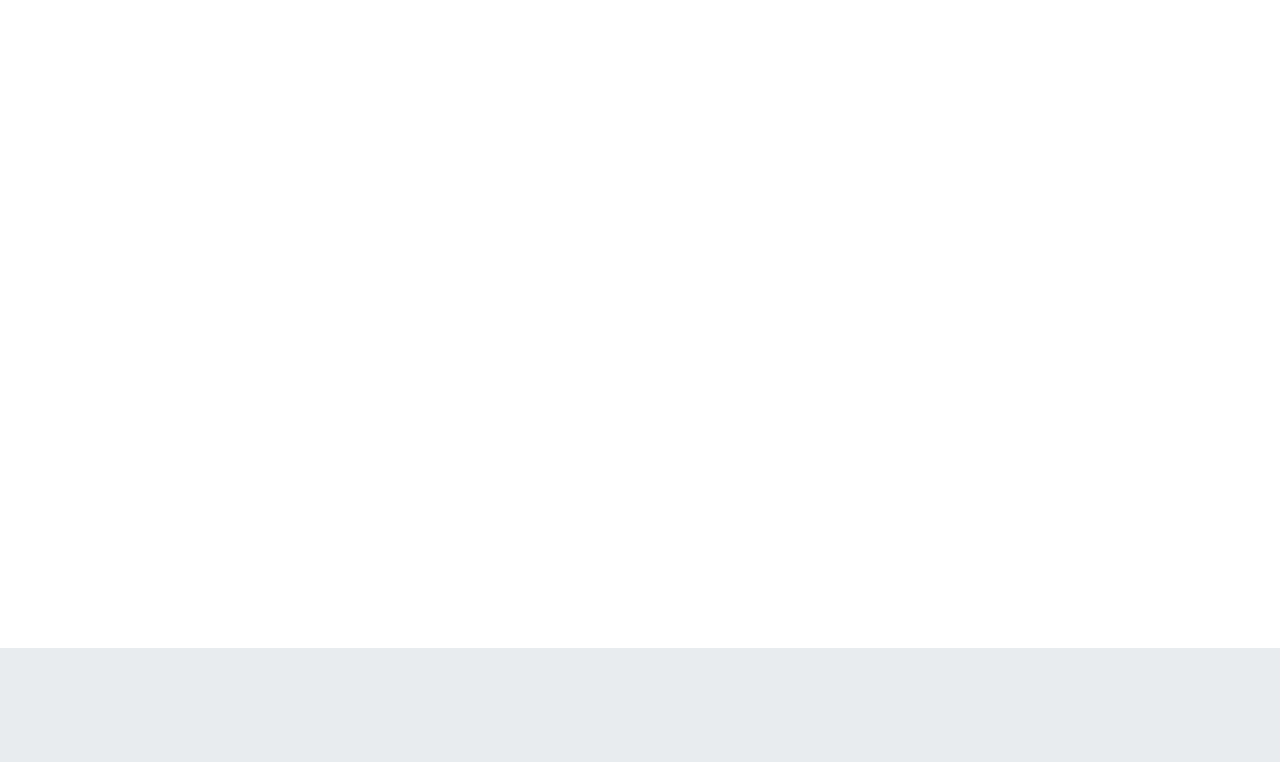
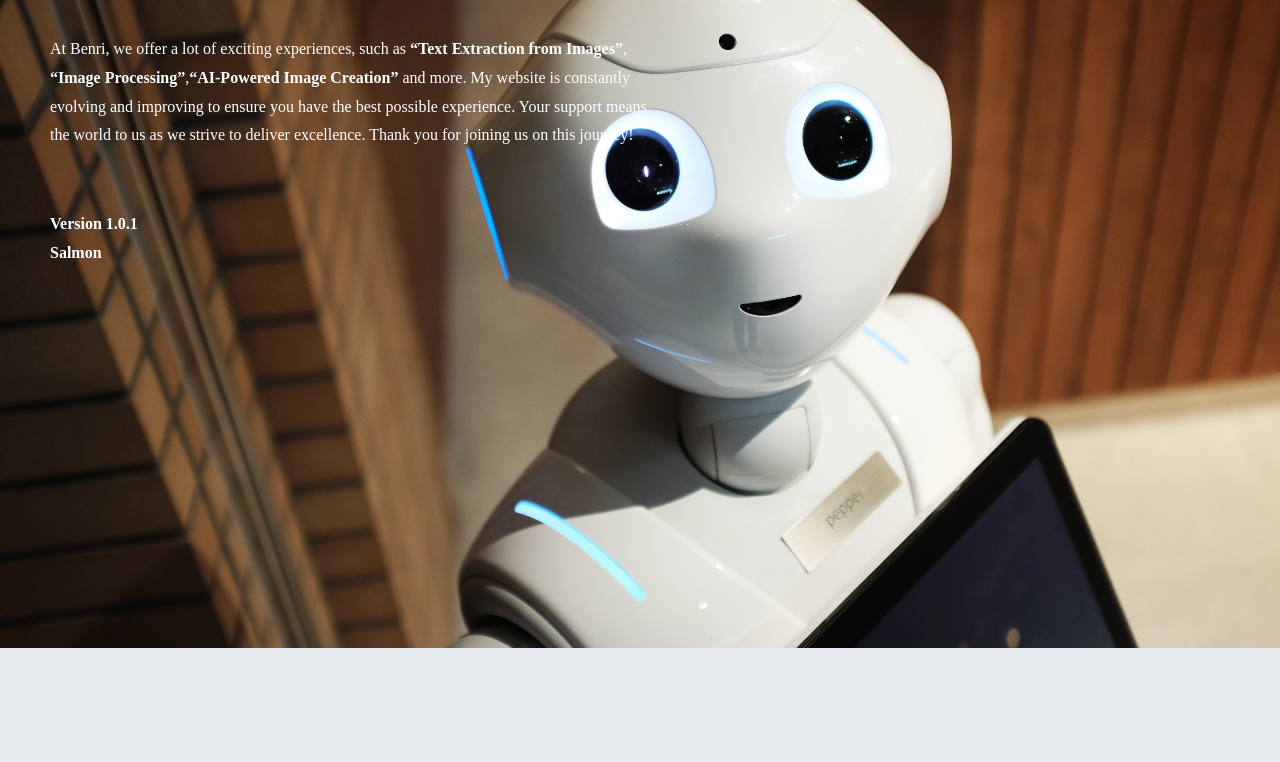
Before and after one commit to diepvukhac/benri-service, a plain HTML site: page index.html in a window 1280 px wide. Shown: the part 224-986 px from the top of the page. Drawn offline with nearby package versions, Linux system fonts and the light colour scheme.

Commit message:
change path
change path

```diff
--- a/style.css
+++ b/style.css
@@ -177,7 +177,7 @@ transition: transform 0.3s;
 .header-content{
     max-width: 100%;
     height: 100vh;
-    background-image: url(/benri-website/image/background-header-01.jpg);
+    background-image: url(/image/background-header-01.jpg);
     background-size: cover;
     background-position: center;
     display: flex;
```
